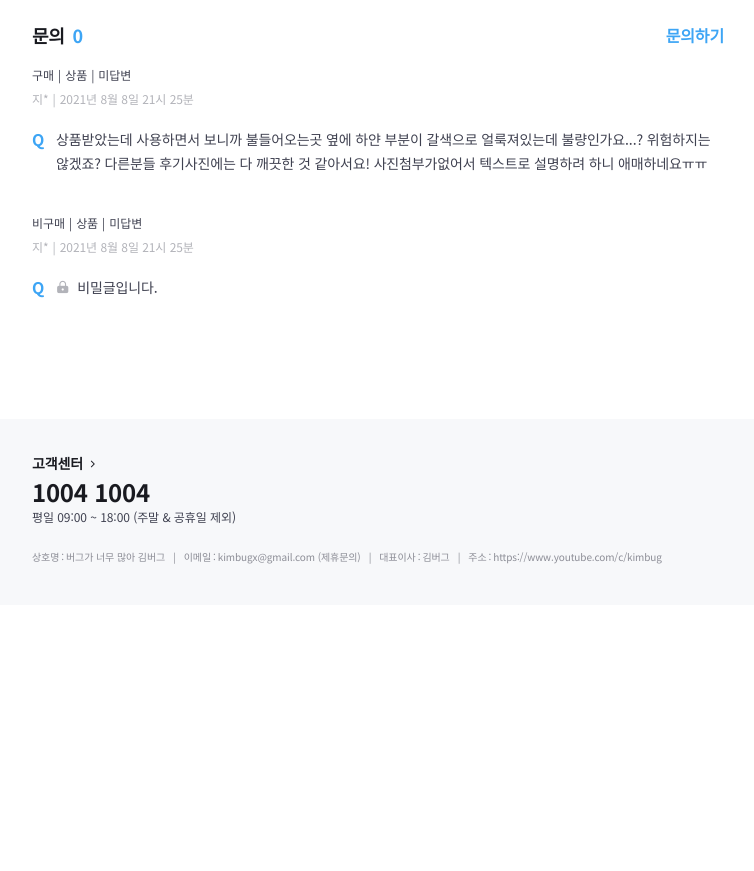
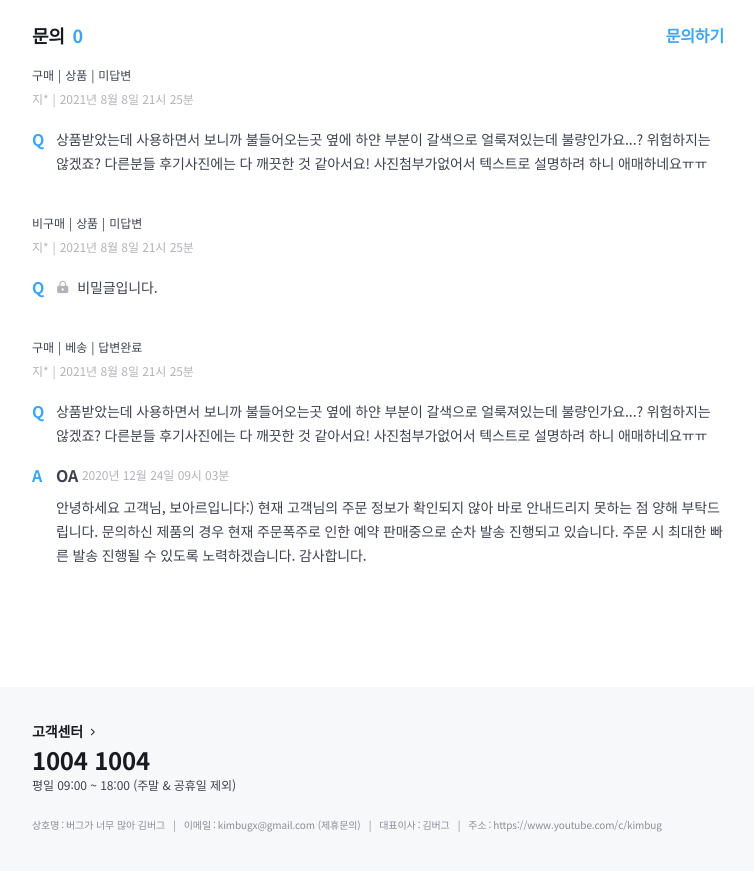
Before and after one commit to 39wss/tomorrow-house, a website: page index.html in a window 1280 px wide. Shown: the part 10774-11645 px from the top of the page, without its empty margins (48-802 px from the left). Before the commit the page ends 11379 px from the top, so only its background shows below. Drawn offline with nearby package versions, Linux system fonts and the light colour scheme; files that its build step writes are made by us from their sources; files whose address does not match are found by name.

Commit message:
Handle answered inquiry

```diff
--- a/index.html
+++ b/index.html
@@ -1199,7 +1199,7 @@
                       </header>
 
                       <div class="inquiry-card-body">
-                        <div class="question-content">
+                        <div class="inquiry-content">
                           <span aria-label="문의내용">Q</span>
                           <p>
                             상품받았는데 사용하면서 보니까 불들어오는곳 옆에
@@ -1235,11 +1235,65 @@
                       </header>
 
                       <div class="inquiry-card-body">
-                        <div class="question-content">
+                        <div class="inquiry-content">
                           <span aria-label="문의내용">Q</span>
                           <p>
                             <i class="ic-lock"></i>
                             비밀글입니다.
+                          </p>
+                        </div>
+                      </div>
+                    </article>
+                  </li>
+
+                  <!--답변이 달린 경우-->
+                  <li class="inquiry-item">
+                    <article class="inquiry-card">
+                      <header class="inquiry-card-header">
+                        <h3 class="visually-hidden">지* 님이 남기신 문의</h3>
+                        <dl class="detail">
+                          <dt class="visually-hidden">구매여부</dt>
+                          <dd>구매</dd>
+                          <dt class="visually-hidden">문의유형</dt>
+                          <dd>베송</dd>
+                          <dt class="visually-hidden">담변여부</dt>
+                          <dd class="is-answered">답변완료</dd>
+                        </dl>
+                        <div class="misc">
+                          <strong>지*</strong>
+                          <time datetime="2021-08-08 21:25"
+                            >2021년 8월 8일 21시 25분</time
+                          >
+                        </div>
+                      </header>
+
+                      <div class="inquiry-card-body">
+                        <div class="inquiry-content">
+                          <span aria-label="문의내용">Q</span>
+                          <p>
+                            상품받았는데 사용하면서 보니까 불들어오는곳 옆에
+                            하얀 부분이 갈색으로 얼룩져있는데 불량인가요...?
+                            위험하지는 않겠죠? 다른분들 후기사진에는 다 깨끗한
+                            것 같아서요! 사진첨부가없어서 텍스트로 설명하려 하니
+                            애매하네요ㅠㅠ
+                          </p>
+                        </div>
+
+                        <div class="inquiry-content">
+                          <span aria-label="딥변내용">A</span>
+                          <div class="seller">
+                            <strong>OA</strong>
+                            <time datetime=" 2020-12-24 09:03">
+                              2020년 12월 24일 09시 03분</time
+                            >
+                          </div>
+                          <p>
+                            안녕하세요 고객님, 보아르입니다:) 현재 고객님의 주문
+                            정보가 확인되지 않아 바로 안내드리지 못하는 점 양해
+                            부탁드립니다. 문의하신 제품의 경우 현재 주문폭주로
+                            인한 예약 판매중으로 순차 발송 진행되고 있습니다.
+                            주문 시 최대한 빠른 발송 진행될 수 있도록
+                            노력하겠습니다. 감사합니다.
                           </p>
                         </div>
                       </div>
--- a/styles/components/_inquiry-card.scss
+++ b/styles/components/_inquiry-card.scss
@@ -39,9 +39,26 @@
   &-body {
     @include text-style(13);
 
-    .question-content {
+    .inquiry-content {
       padding-left: 20px;
       position: relative;
+
+      &:first-child:not(:last-child) {
+        margin-bottom: 12px;
+      }
+    }
+
+    .seller {
+      @include flexbox(start);
+      margin-bottom: 4px;
+
+      strong {
+        margin-right: 4px;
+      }
+
+      time {
+        @include text-style(12, $tertiary);
+      }
     }
 
     span {
@@ -72,8 +89,20 @@
     &-body {
       @include text-style(14);
 
-      .question-content {
+      .inquiry-content {
         padding-left: 24px;
+
+        &:first-child:not(:last-child) {
+          margin-bottom: 16px;
+        }
+      }
+
+      .seller {
+        margin-bottom: 8px;
+
+        strong {
+          @include text-style(16);
+        }
       }
 
       span {
```
